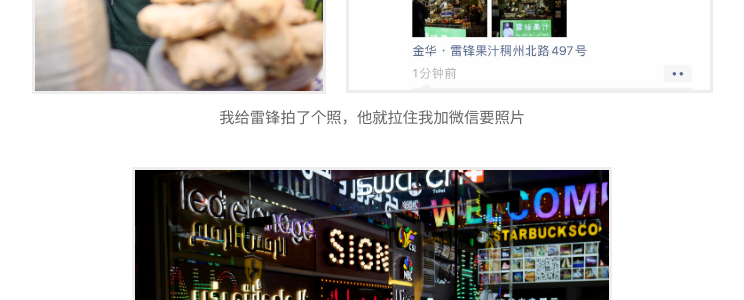
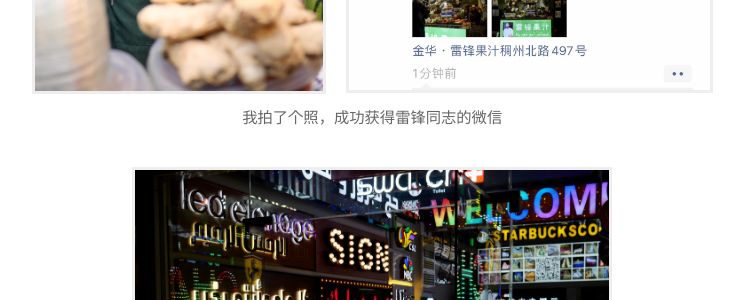
Before and after one commit to xhacker/xhacker.github.io, a Jekyll site: the page built from _posts/2019-12-01-yiwu-2-day-trip.md, in a window 1280 px wide and 900 px high, scrolled down 1072 px. Shown: the part 152-452 px from the top of the window, without its empty margins (278-1022 px from the left). Built offline with Jekyll 4.4.1, drawn with Linux system fonts in a browser that asks for light colours; nearby versions of some CDN libraries; comment, search, counter and statistics services are not loaded.

Commit message:
Minor content update

```diff
--- a/_posts/2019-12-01-yiwu-2-day-trip.md
+++ b/_posts/2019-12-01-yiwu-2-day-trip.md
@@ -19,7 +19,7 @@ title: 非典型义乌流水账
         <img class="bordered percent-43" alt="雷锋的照片" src="/static/images/yiwu/leifeng.jpg">
         <img class="bordered percent-54" alt="雷锋的朋友圈截图" src="/static/images/yiwu/leifeng-wechat.jpg">
     </div>
-    <figcaption>我给雷锋拍了个照，他就拉住我加微信要照片</figcaption>
+    <figcaption>我拍了个照，成功获得雷锋同志的微信</figcaption>
 </figure>
 
 <figure>
```
